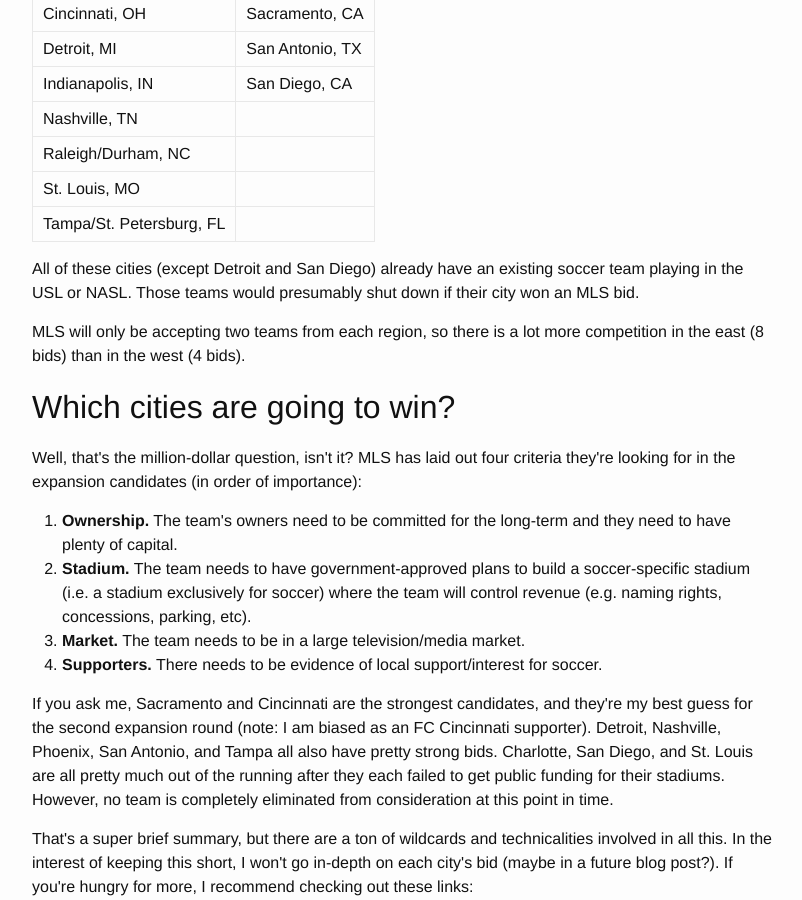
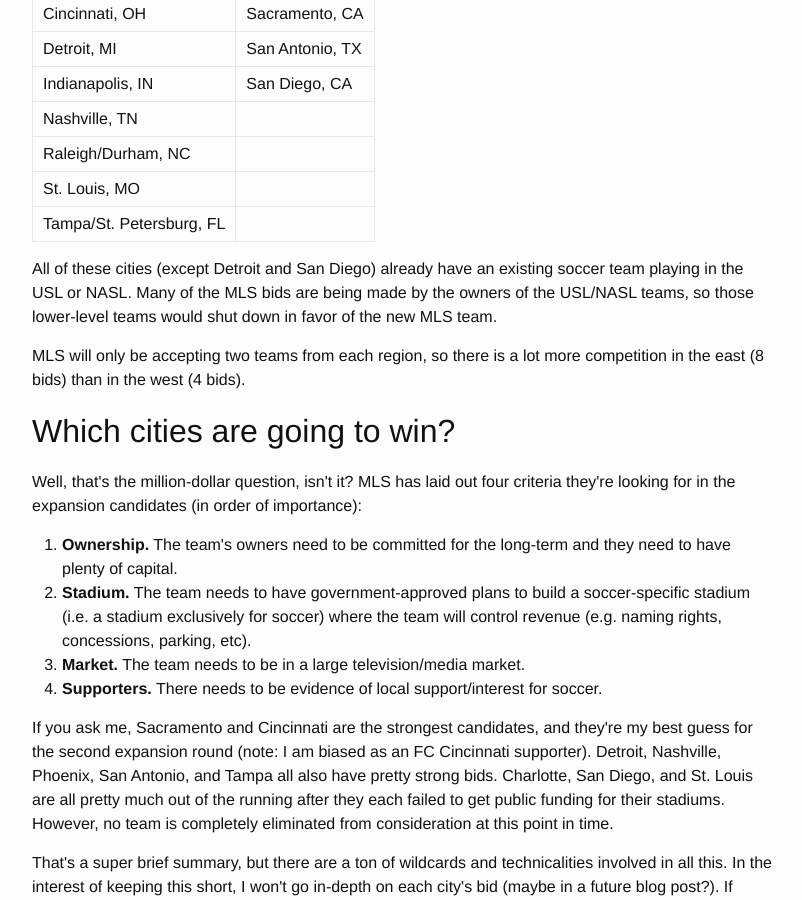
Before and after one commit to oxguy3/schiff.io, a Jekyll site: the page built from _posts/2017-08-23-mls-expansion-primer.md, in a window 1280 px wide and 900 px high, scrolled down 1658 px. Shown: the whole window, without its empty margins (238-1040 px from the left). Built offline with Jekyll 4.4.1, drawn with Linux system fonts in a browser that asks for light colours.

Commit message:
clearer wording

```diff
--- a/_posts/2017-08-23-mls-expansion-primer.md
+++ b/_posts/2017-08-23-mls-expansion-primer.md
@@ -52,7 +52,7 @@
 | St. Louis, MO |
 | Tampa/St. Petersburg, FL |
 
-All of these cities (except Detroit and San Diego) already have an existing soccer team playing in the USL or NASL. Those teams would presumably shut down if their city won an MLS bid.
+All of these cities (except Detroit and San Diego) already have an existing soccer team playing in the USL or NASL. Many of the MLS bids are being made by the owners of the USL/NASL teams, so those lower-level teams would shut down in favor of the new MLS team.
 
 MLS will only be accepting two teams from each region, so there is a lot more competition in the east (8 bids) than in the west (4 bids).
 
```
